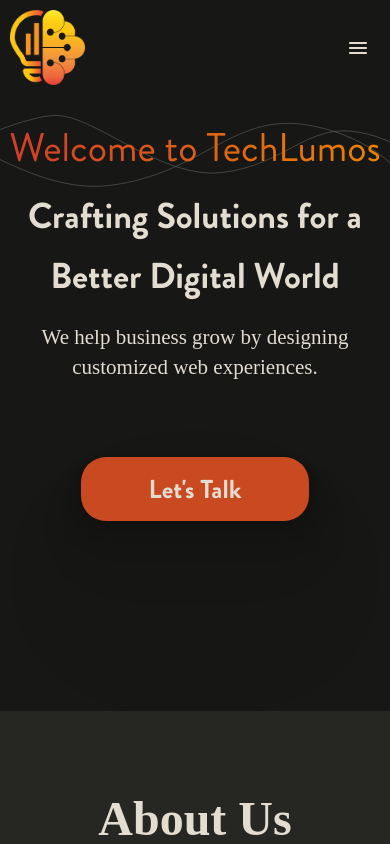
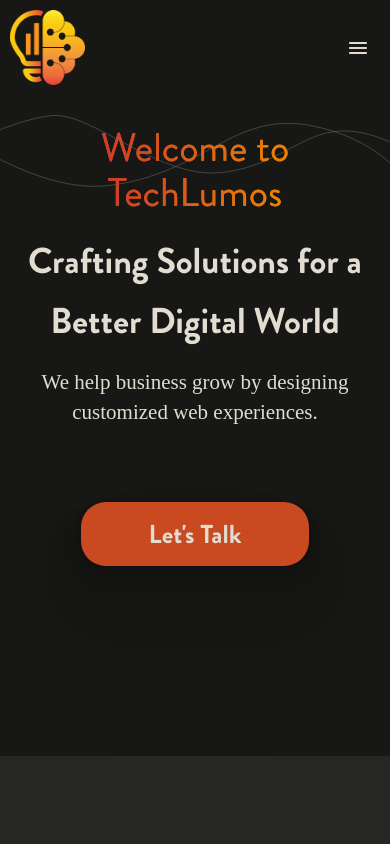
Before and after one commit to Kazumamoto/TechLumos, a React (Create React App) app: page / in a window 390 px wide. Shown: the top 844 px of the page. Built offline with nearby package versions, Linux system fonts and the light colour scheme; a web font is replaced by a local one.

Commit message:
Main Page
TechLumos converted to h1.
The responsiveness is corrected.

```diff
--- a/src/pages/Main/MainPage.js
+++ b/src/pages/Main/MainPage.js
@@ -22,7 +22,10 @@
       ></img>
       <img className={classes.lineSVG} src="/SVG/Line.svg" alt="Line"></img>
       <section className={classes.mainPage}>
-        <div className={classes.welLine}>Welcome to TechLumos</div>
+        <div className={classes.welLine}>
+          <div className={classes.welLine}>Welcome to</div>
+          <h1 className={classes.welLine}>TechLumos</h1>
+        </div>
         <div className={classes.tagLine}>
           <div>Crafting Solutions for a</div>
           <div>Better Digital World</div>
--- a/src/pages/Main/MainPage.module.css
+++ b/src/pages/Main/MainPage.module.css
@@ -24,13 +24,14 @@
 }
 
 .welLine{
-    margin: auto;
+    display: flex;
+    justify-content: center;
+    padding: 0px 5px;
     font-family: Brandon-R;
     font-style: normal;
     font-weight: 330;
     font-size: 60px;
     line-height: 75px;
-    text-align: center;
     background: linear-gradient(90deg, #CE3C29 0%, #EB8400 100%);
     -webkit-background-clip: text;
     -webkit-text-fill-color: transparent;
@@ -151,7 +152,10 @@
         margin-top: 30px;
     }
     .welLine{
+        flex-direction: column;
         line-height: 45px;
+        padding: 0px;
+        margin: 0px auto;
     }
     .tagLine{
         font-size: 36px;
```
